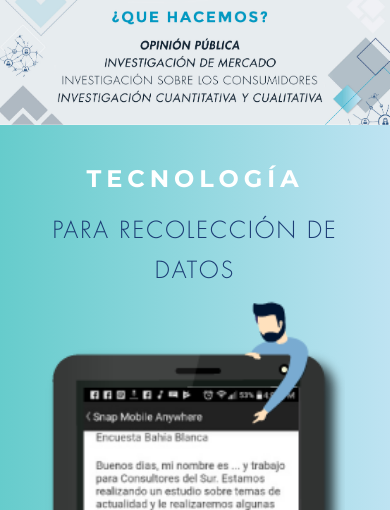
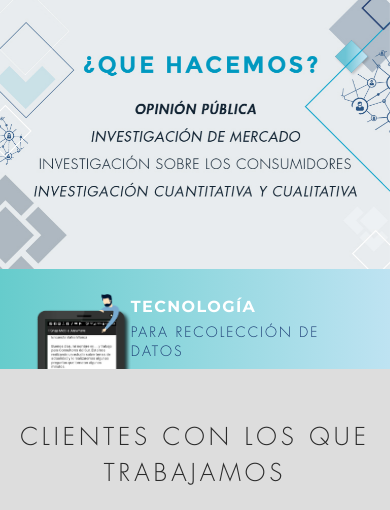
Before and after one commit to lorenamejuto/consultorasur, a plain HTML site: page index.html in a window 390 px wide. Shown: the part 89-599 px from the top of the page. Drawn offline with nearby package versions, Linux system fonts and the light colour scheme; a web font is replaced by a local one.

Commit message:
Actualiza las imagenes del slider

```diff
--- a/css/responsive.css
+++ b/css/responsive.css
@@ -126,15 +126,19 @@
     }
     .cont-tecnologia {
         padding-top: 0;
+        max-width: 90%;
+        align-items: flex-end;
     }
-    .cont-tecnologia {
-        flex-direction: column-reverse;
+    .cont-tecnologia article img {
+        max-width: 186px;
+        width: 100%;
     }
-    .cont-tecnologia article, .cont-tecnologia aside {
-        width: 100%;
-        text-align: center;
+    .cont-tecnologia article {
+        width: 30%;
     }
-
+    .cont-tecnologia aside {
+        width: 70%;
+    }
     h3 {
         font-size: 35px;
     }
@@ -209,16 +213,34 @@
     .seccion-tecnologia .p03 {
         font-size: 20px;
     }
+    .tecnologia h1 {
+        font-size: 27px;
+        line-height: 25px;
+    }
+    .tecnologia h2 {
+        font-size: 25px;
+        line-height: 30px;
+    }
+    .clientes h2 {
+        font-size: 24px;
+    }
+    .clientes .contenedor {
+        padding: 50px 15px;
+    }
+    .barra-footer h2 {
+        font-size: 30px;
+    }
 }
 @media(max-width: 536px) {
     .tecnologia h1 {
-        font-size: 24px;
-        letter-spacing: 5px;
+        font-size: 16px;
+        letter-spacing: 1.4px;
+        line-height: 16px;
     }
     .tecnologia h2 {
-        font-size: 23px;
+        font-size: 14px;
         letter-spacing: 2px;
-        line-height: 40px;
+        line-height: 19px;
     }
     .titulo {
         font-size: 23px;
--- a/css/style.css
+++ b/css/style.css
@@ -127,7 +127,6 @@ img {
 .bg-azul {
 	color: #1C3D75;
 }
-
 /*Slider*/
 
 .carousel-indicators li {
--- a/index.html
+++ b/index.html
@@ -65,16 +65,20 @@
         </ol>
         <div class="carousel-inner">
           <div class="carousel-item active">
-            <img src="images/slider-01.jpg" class="d-block w-100" alt="slider">
+            <img src="images/slider-01.jpg" class="d-none d-md-block w-100" alt="slider">
+            <img src="images/slider-01-mobile.jpg" class="d-block d-md-none w-100" alt="slider">
           </div>
           <div class="carousel-item">
-            <img src="images/slider-02.jpg" class="d-block w-100" alt="slider">
+            <img src="images/slider-02.jpg" class="d-none d-md-block w-100" alt="slider">
+            <img src="images/slider-02-mobile.jpg" class="d-block d-md-none w-100" alt="slider">
           </div>
           <div class="carousel-item">
-            <img src="images/slider-03.jpg" class="d-block w-100" alt="slider">
+            <img src="images/slider-03.jpg" class="d-none d-md-block w-100" alt="slider">
+            <img src="images/slider-03-mobile.jpg" class="d-block d-md-none w-100" alt="slider">
           </div>
           <div class="carousel-item">
-            <img src="images/slider-04.jpg" class="d-block w-100" alt="slider">
+            <img src="images/slider-04.jpg" class="d-none d-md-block w-100" alt="slider">
+            <img src="images/slider-04-mobile.jpg" class="d-block d-md-none w-100" alt="slider">
           </div>
         </div>
     </div>
```
Also changed, not shown: images/slider-01-mobile.jpg (added), images/slider-02-mobile.jpg (added), images/slider-03-mobile.jpg (added), images/slider-04-mobile.jpg (added).
